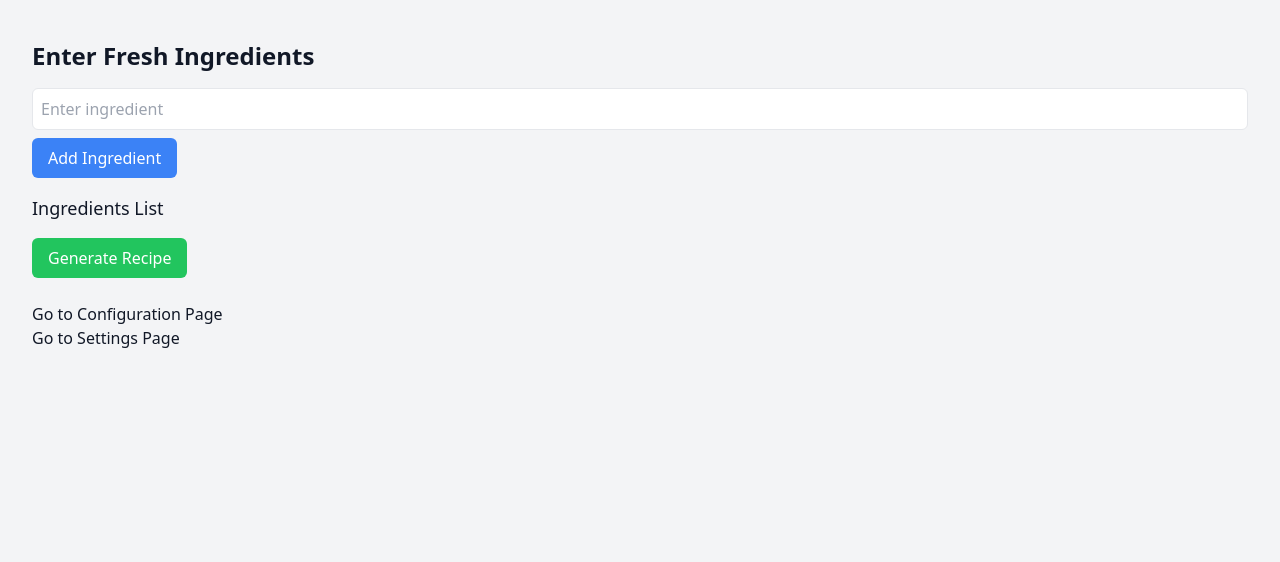
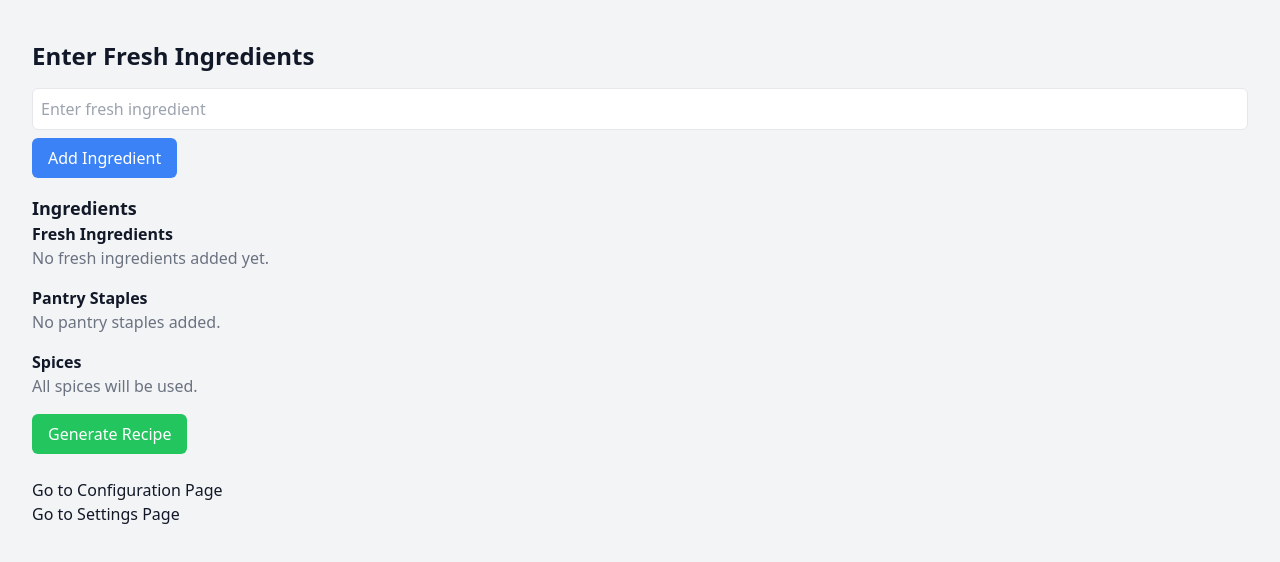
Before and after one commit to Moliver42j/recipe-generator-fe, a Next.js app: page / in a window 1280 px wide. Shown: the top 562 px of the page. Built offline with nearby package versions, Linux system fonts and the light colour scheme.

Commit message:
formatting

```diff
--- a/app/configuration/page.tsx
+++ b/app/configuration/page.tsx
@@ -57,6 +57,11 @@ export default function Configuration() {
           onChange={(e) => setPantryInput(e.target.value)}
           placeholder="Enter pantry item"
           className="border p-2 rounded-md w-full mb-2 bg-white dark:bg-gray-800 text-gray-900 dark:text-gray-100"
+          onKeyDown={(e) => {
+            if (e.key === 'Enter') {
+              handleAddPantryItem(); // Call the function to add the ingredient
+            }
+          }}
         />
         <button
           onClick={handleAddPantryItem}
--- a/app/page.tsx
+++ b/app/page.tsx
@@ -3,15 +3,16 @@
 import { useState } from 'react';
 import Link from 'next/link';
 import { useHome } from './homeContext'; // Import the home context
-import { useConfig } from './configContext'; // Import the context
+import { useConfig } from './configContext'; // Import the configuration context
 
 export default function Home() {
   const { ingredients, setIngredients } = useHome();
-  const { pantryItems, setPantryItems, spices, setSpices, dietaryRequirements, setDietaryRequirements } = useConfig();
+  const { pantryItems, spices, dietaryRequirements } = useConfig(); // Get pantry items and spices from config
   const [input, setInput] = useState('');
   const [loading, setLoading] = useState(false); // State for handling loading
   const [recipe, setRecipe] = useState<string | null>(null); // State for storing API response
 
+  // Handle adding fresh ingredients
   const handleAddIngredient = () => {
     if (input.trim() !== '') {
       setIngredients([...ingredients, input]);
@@ -25,7 +26,7 @@ export default function Home() {
 
     const payload = {
       ingredients: [...ingredients, ...pantryItems], // Combine fresh and pantry ingredients
-      spices: spices,
+      spices: spices.length === 0 ? "all" : spices, // Assume "all spices" if none are selected
       dietaryRestrictions: dietaryRequirements,
     };
 
@@ -51,7 +52,7 @@ export default function Home() {
       const result = await response.json();
       console.log("API Response:", result); // Log the response for debugging
 
-      // Assuming the 'body' field is a stringified JSON, we parse it
+      // Parse the API response body (assuming it's stringified JSON)
       const recipeData = JSON.parse(result.body);
       setRecipe(recipeData); // Set the parsed recipe to the state
 
@@ -72,12 +73,18 @@ export default function Home() {
     <div className="container mx-auto p-4">
       <h1 className="text-2xl font-bold mb-4">Enter Fresh Ingredients</h1>
 
+      {/* Input to add fresh ingredients */}
       <input
         type="text"
         value={input}
         onChange={(e) => setInput(e.target.value)}
-        placeholder="Enter ingredient"
+        placeholder="Enter fresh ingredient"
         className="border p-2 rounded-md w-full mb-2"
+        onKeyDown={(e) => {
+          if (e.key === 'Enter') {
+            handleAddIngredient(); // Trigger add ingredient on Enter
+          }
+        }}
       />
 
       <button
@@ -87,12 +94,50 @@ export default function Home() {
         Add Ingredient
       </button>
 
-      <h2 className="mt-4 text-lg">Ingredients List</h2>
+      {/* Ingredients Section */}
+      <h2 className="mt-4 text-lg font-bold">Ingredients</h2>
+
+      {/* Fresh Ingredients List */}
+      <div className="mb-4">
+        <h3 className="font-semibold">Fresh Ingredients</h3>
+        {ingredients.length > 0 ? (
           <ul className="list-disc list-inside">
             {ingredients.map((ingredient, index) => (
               <li key={index}>{ingredient}</li>
             ))}
           </ul>
+        ) : (
+          <p className="text-gray-500">No fresh ingredients added yet.</p>
+        )}
+      </div>
+
+      {/* Pantry Staples Section */}
+      <div className="mb-4">
+        <h3 className="font-semibold">Pantry Staples</h3>
+        {pantryItems.length > 0 ? (
+          <ul className="list-disc list-inside">
+            {pantryItems.map((item, index) => (
+              <li key={index}>{item}</li>
+            ))}
+          </ul>
+        ) : (
+          <p className="text-gray-500">No pantry staples added.</p>
+        )}
+      </div>
+
+      {/* Spices Section */}
+      <div className="mb-4">
+        <h3 className="font-semibold">Spices</h3>
+        {spices.length > 0 ? (
+          <ul className="list-disc list-inside">
+            {spices.map((spice, index) => (
+              <li key={index}>{spice}</li>
+            ))}
+          </ul>
+        ) : (
+          <p className="text-gray-500">All spices will be used.</p>
+        )}
+      </div>
 
       {/* Generate Recipe Button with Loading Spinner */}
       <button
@@ -119,15 +164,33 @@ export default function Home() {
           {/* Format recipe output */}
           <div className="bg-gray-100 p-4 rounded-md text-black">
             <h3 className="font-bold mb-2">{recipe.recipe}</h3>
+
+            {/* Check if ingredients exist before rendering */}
+            {recipe.ingredients && (
+              <div>
                 <h4 className="font-semibold">Ingredients:</h4>
                 <ul className="list-disc list-inside mb-4">
                   {recipe.ingredients.map((ingredient: string, index: number) => (
                     <li key={index}>{ingredient}</li>
                   ))}
                 </ul>
+              </div>
+            )}
+
+            {/* Check if instructions exist before rendering */}
+            {recipe.instructions && (
+              <div>
                 <h4 className="font-semibold">Instructions:</h4>
                 <p>{recipe.instructions}</p>
-            {/* <p className="mt-2"><a href={recipe.link} className="text-blue-500 hover:underline">Full Recipe</a></p> */}
+              </div>
+            )}
+
+            {/* Optional link to full recipe (uncomment if needed) */}
+            {/* {recipe.link && (
+              <p className="mt-2">
+                <a href={recipe.link} className="text-blue-500 hover:underline">Full Recipe</a>
+              </p>
+            )} */}
           </div>
         </div>
       )}
```
Lines whose indentation alone changed are shown as unchanged.
